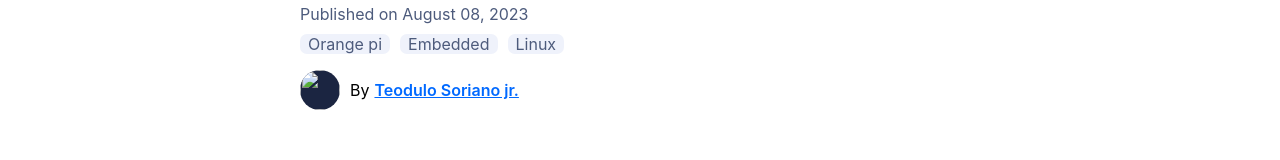
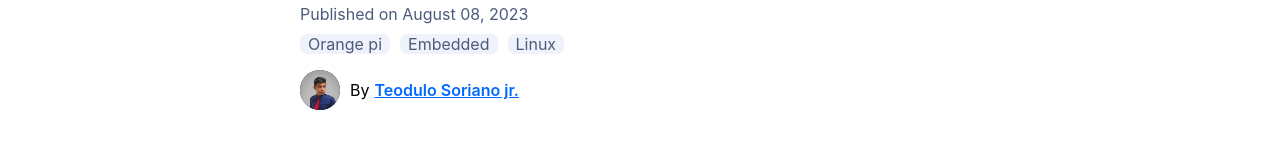
Before and after one commit to teodie/teodulosoriano, a plain HTML site: page blogging.html in a window 1280 px wide. Shown: the part 210-370 px from the top of the page. Drawn offline with Linux system fonts and the light colour scheme; the site is published under a folder, as on GitHub Pages, so addresses that start at the root find nothing.

Commit message:
added dot to the path

```diff
--- a/blogging.html
+++ b/blogging.html
@@ -60,7 +60,7 @@
                         <!-- author image  -->
 
                         <div style="  height: 40px; width: 40px; border-radius: 20px; background-color: rgb(27, 37, 65); border: 0;">
-                            <img src="/assets/img/teodulo.png" id="author_img">
+                            <img src="./assets/img/teodulo.png" id="author_img">
                         </div>
 
                         <p><p>By</p></a><a href="#" class="author_name">Teodulo Soriano jr.</a></p>
```
